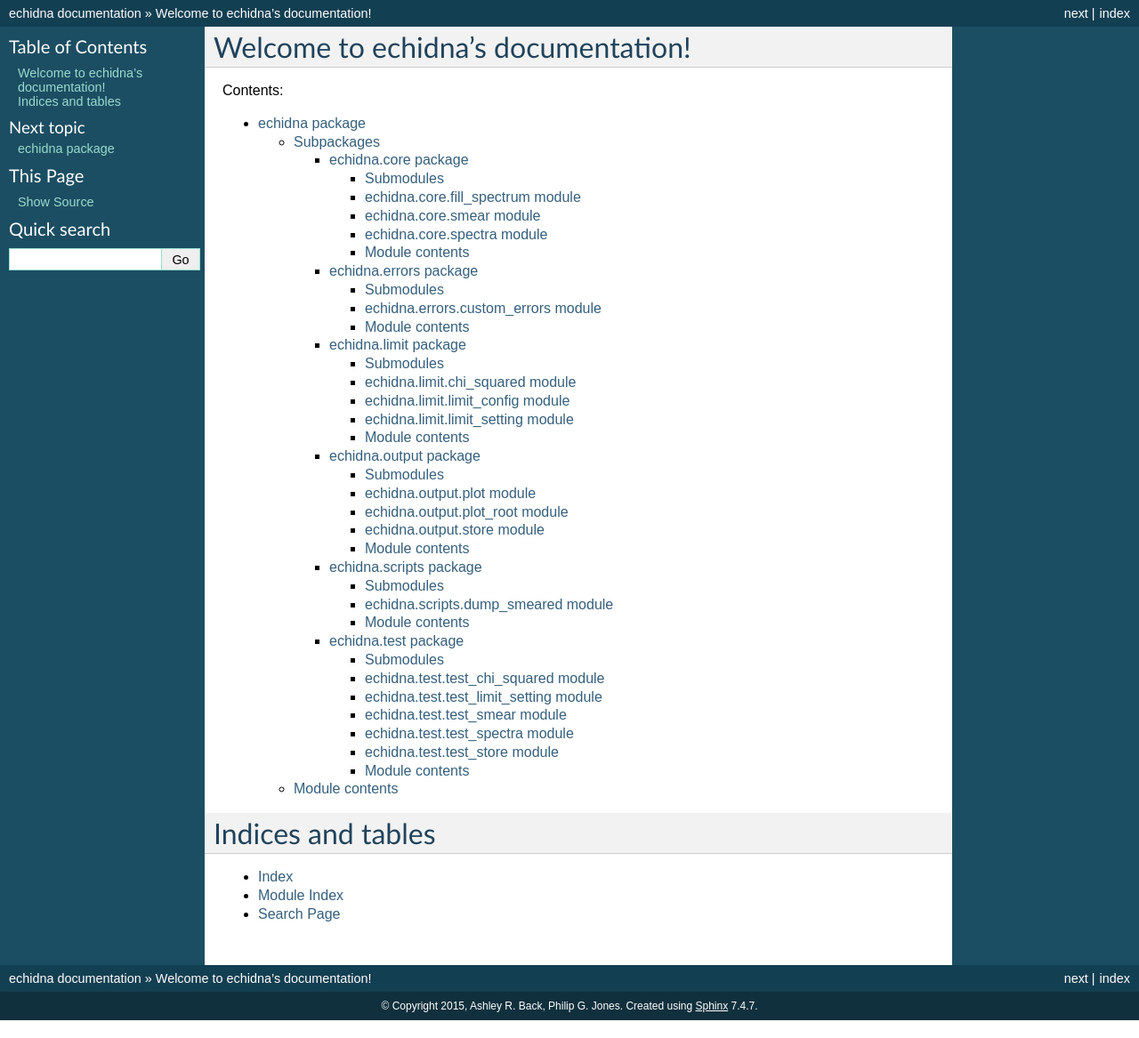
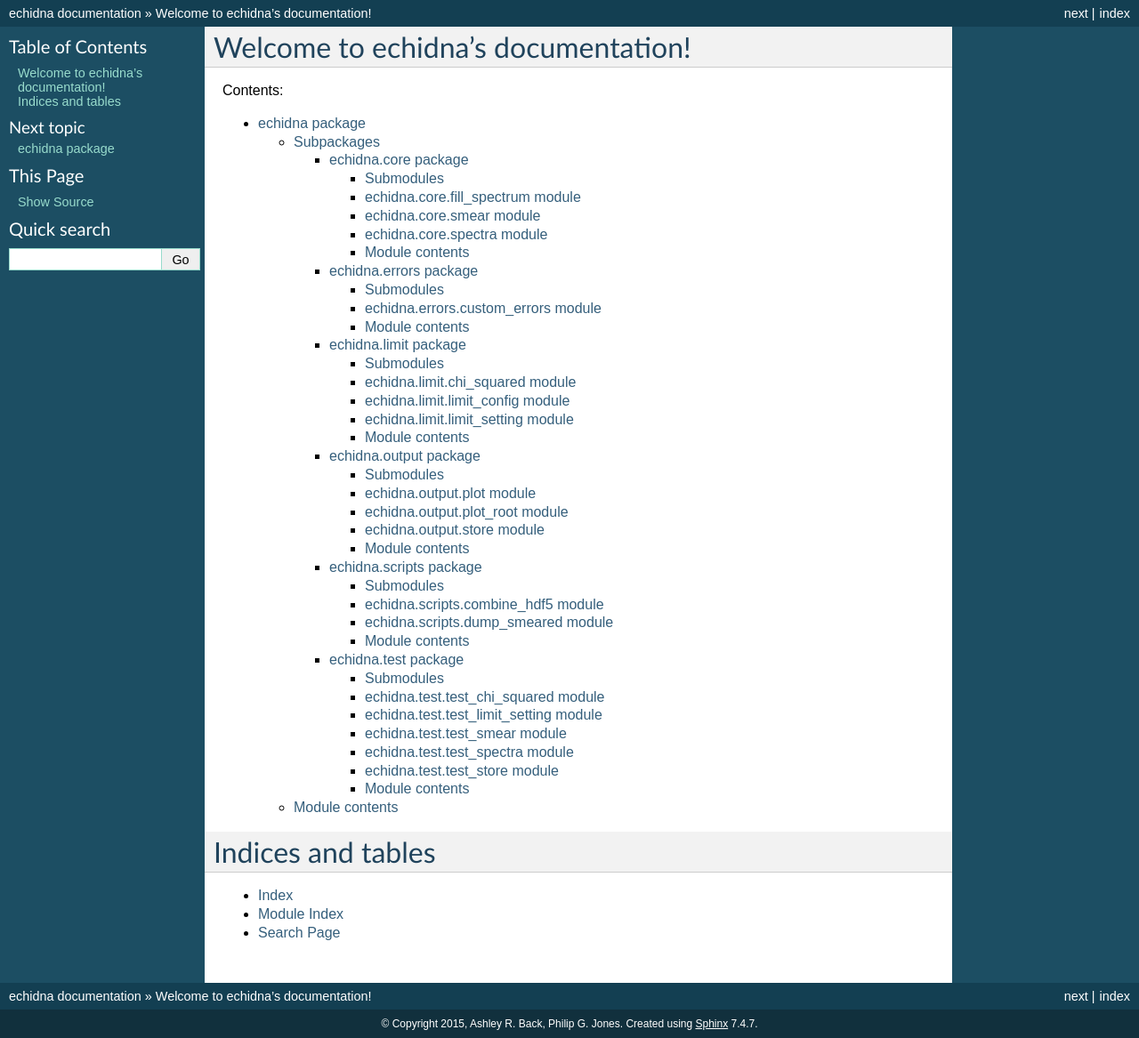
Before and after one commit to snoplusuk/echidna, a Sphinx documentation site: the page built from docs/index.rst, in a window 1280 px wide. Shown: the whole page at 89% size. Built offline with Sphinx 7.4.7, drawn with Linux system fonts in a browser that asks for light colours.

Commit message:
updated doc

```diff
--- a/docs/echidna.scripts.rst
+++ b/docs/echidna.scripts.rst
@@ -3,6 +3,14 @@ echidna.scripts package
 
 Submodules
 ----------
+
+echidna.scripts.combine_hdf5 module
+-----------------------------------
+
+.. automodule:: echidna.scripts.combine_hdf5
+    :members:
+    :undoc-members:
+    :show-inheritance:
 
 echidna.scripts.dump_smeared module
 -----------------------------------
```
